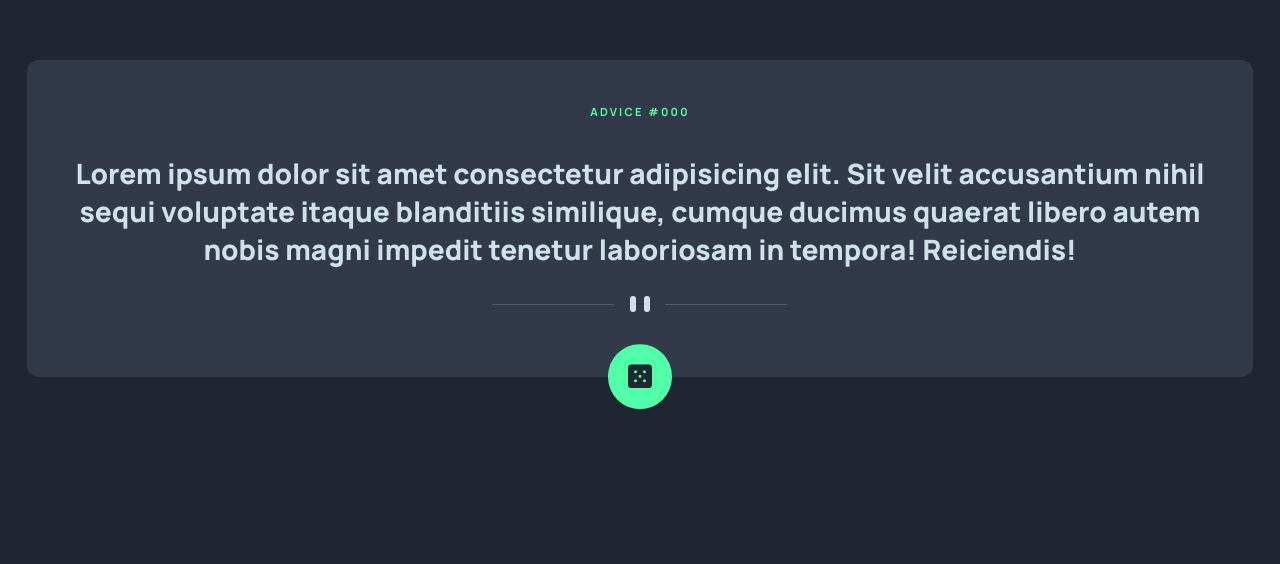
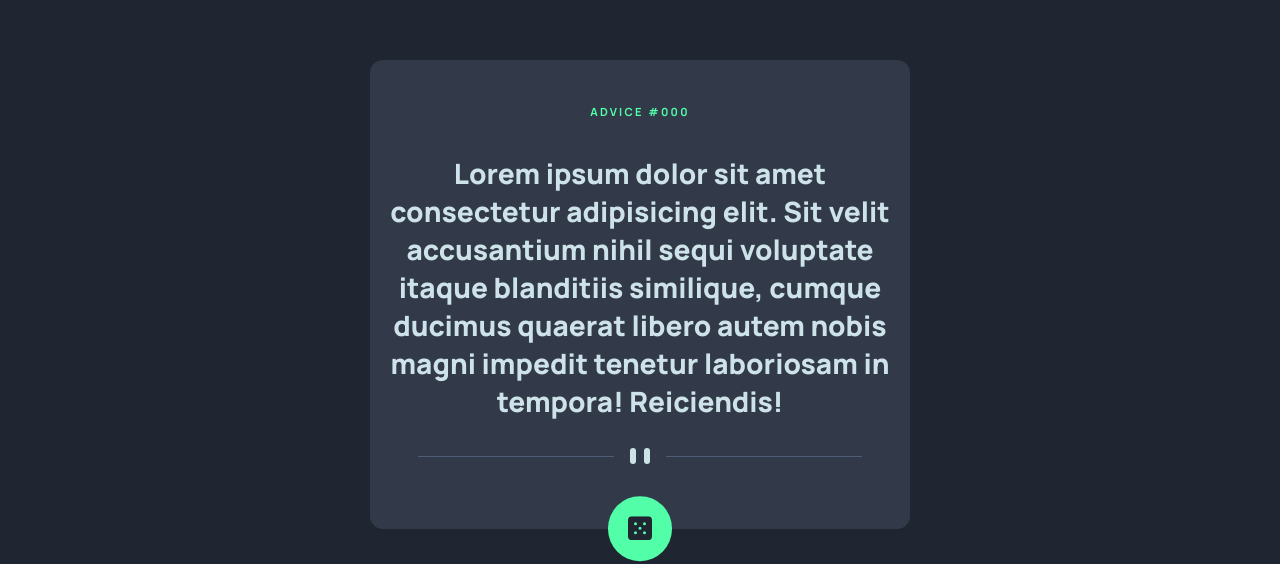
Before and after one commit to GabJen/advice-generator, a plain HTML site: page index.html in a window 1280 px wide. Shown: the part 264-828 px from the top of the page. Drawn offline with Linux system fonts and the light colour scheme; no server answers.

Commit message:
Set size for medium devices.

```diff
--- a/style.css
+++ b/style.css
@@ -81,3 +81,15 @@ body {
 .attribution a {
     color: hsl(228, 45%, 44%);
 }
+
+@media screen and (min-width: 600px) {
+    .card {
+        max-width: 540px;
+        border-radius: 13px;
+    }
+
+    .divider {
+        background-image: url("./images/pattern-divider-desktop.svg");
+        width: 444px;
+    }
+}
```
